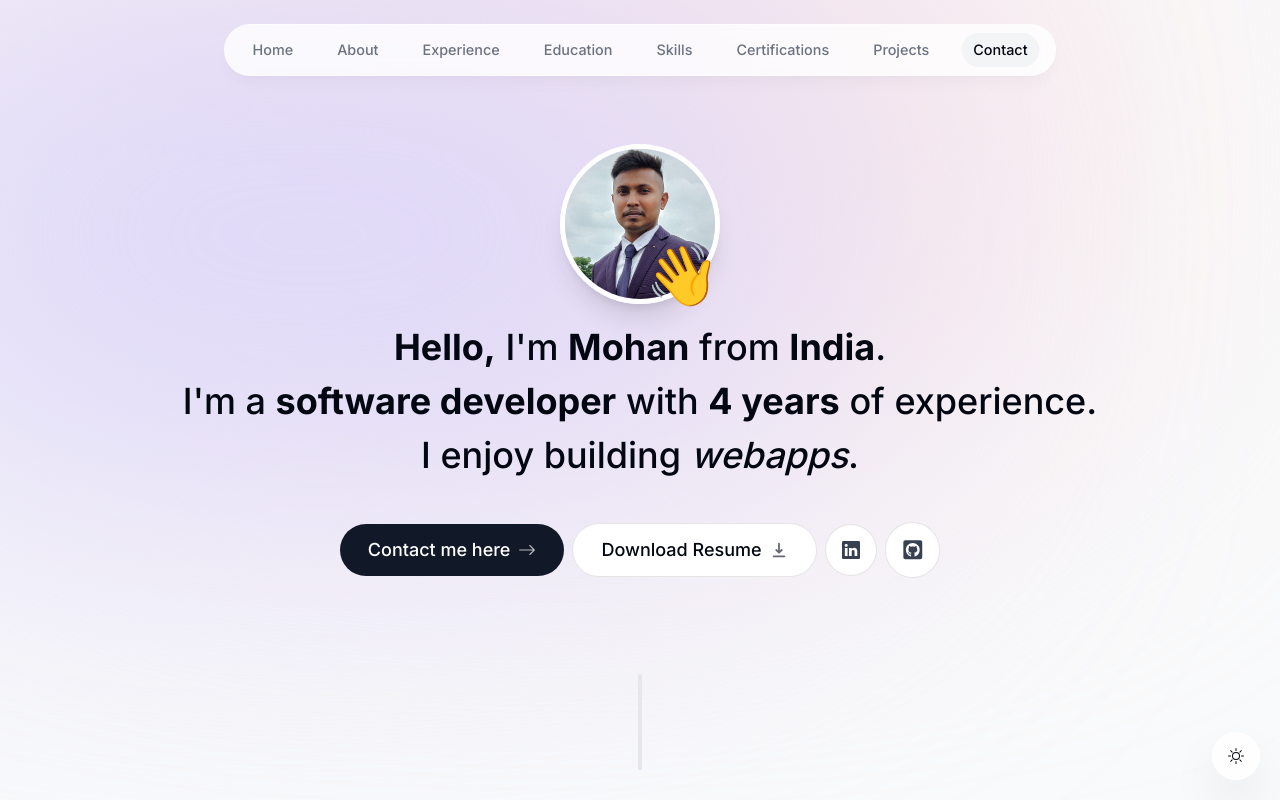
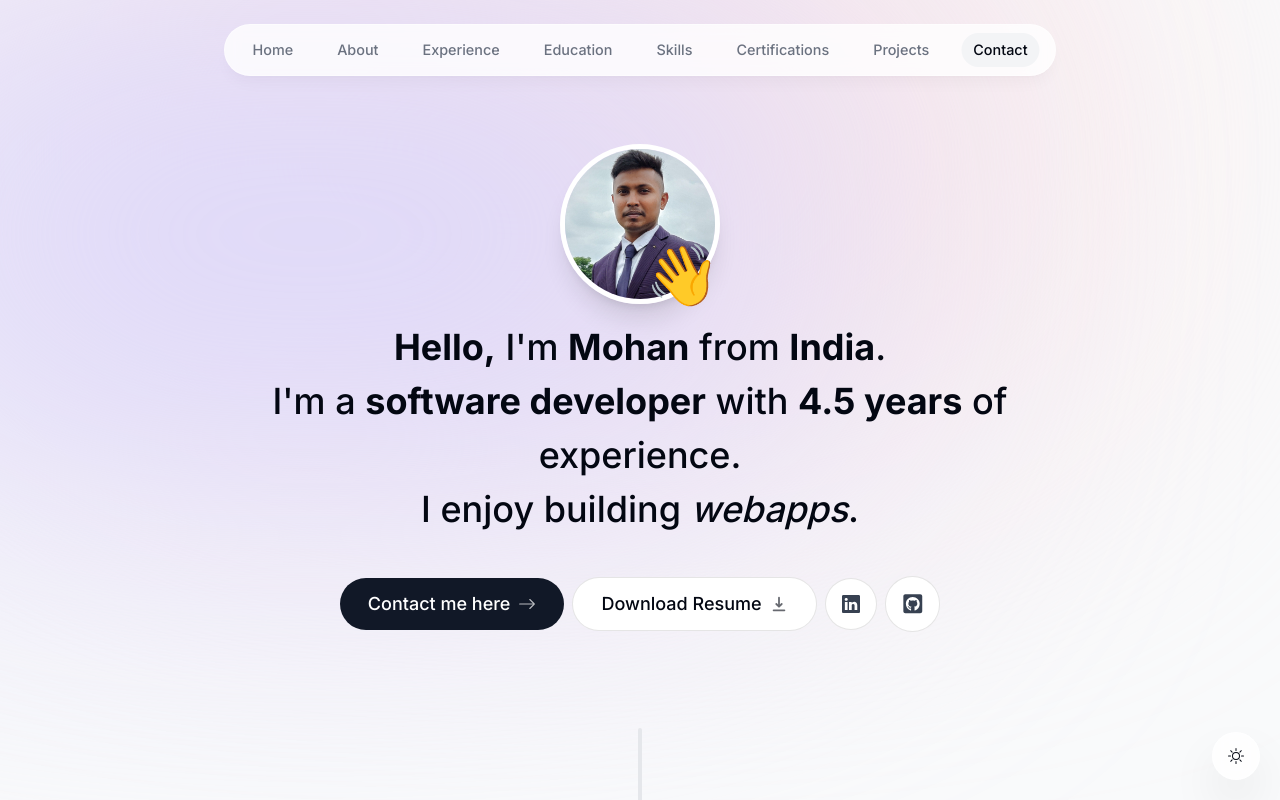
Before and after one commit to mohankumar21022k/full-stack-developer-portfolio, a Next.js app: page / in a window 1280 px wide. Shown: the top 800 px of the page. Built offline with nearby package versions, Linux system fonts and the light colour scheme; no server answers.

Commit message:
updated resume and intro

```diff
--- a/src/components/intro.tsx
+++ b/src/components/intro.tsx
@@ -55,7 +55,7 @@ export default function Intro() {
                 <span className="font-bold">Hello,</span> I'm <span className="font-bold"> Mohan</span>{" "}
                 from <span className="font-bold">India</span>.<br />
                 I'm a{" "}<span className="font-bold">software developer</span> with{" "}
-                <span className="font-bold">4 years</span> of experience.<br />
+                <span className="font-bold">4.5 years</span> of experience.<br />
                 I enjoy building <span className="italic">webapps</span>.
             </motion.h1>
 
@@ -88,7 +88,7 @@ export default function Intro() {
                 <a className="bg-white p-4 text-gray-700 hover:text-gray-950 flex items-center gap-2
                     rounded-full focus:scale-[1.15] hover:scale-[1.15] active:scale-105 transition cursor-pointer
                     borderBlack dark:bg-white/10 dark:text-white/60"
-                    href="https://www.linkedin.com/in/mohan-kumar-a-5913a1202/"
+                    href="https://www.linkedin.com/in/mka21/"
                     target="_blank">
                     <BsLinkedin />
                 </a>
```
Also changed, not shown: 1 other file (tests, documents, lock files or other folders).
